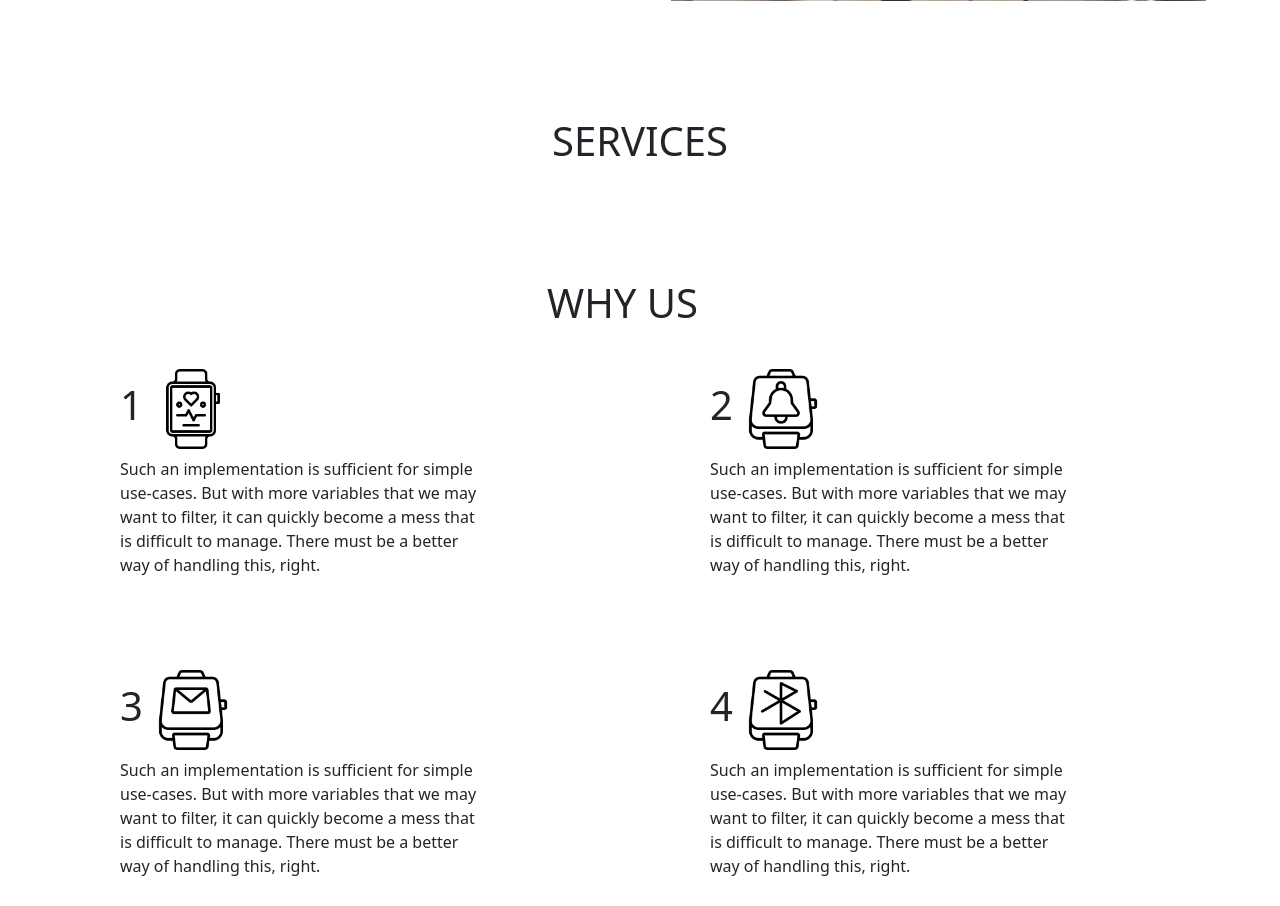
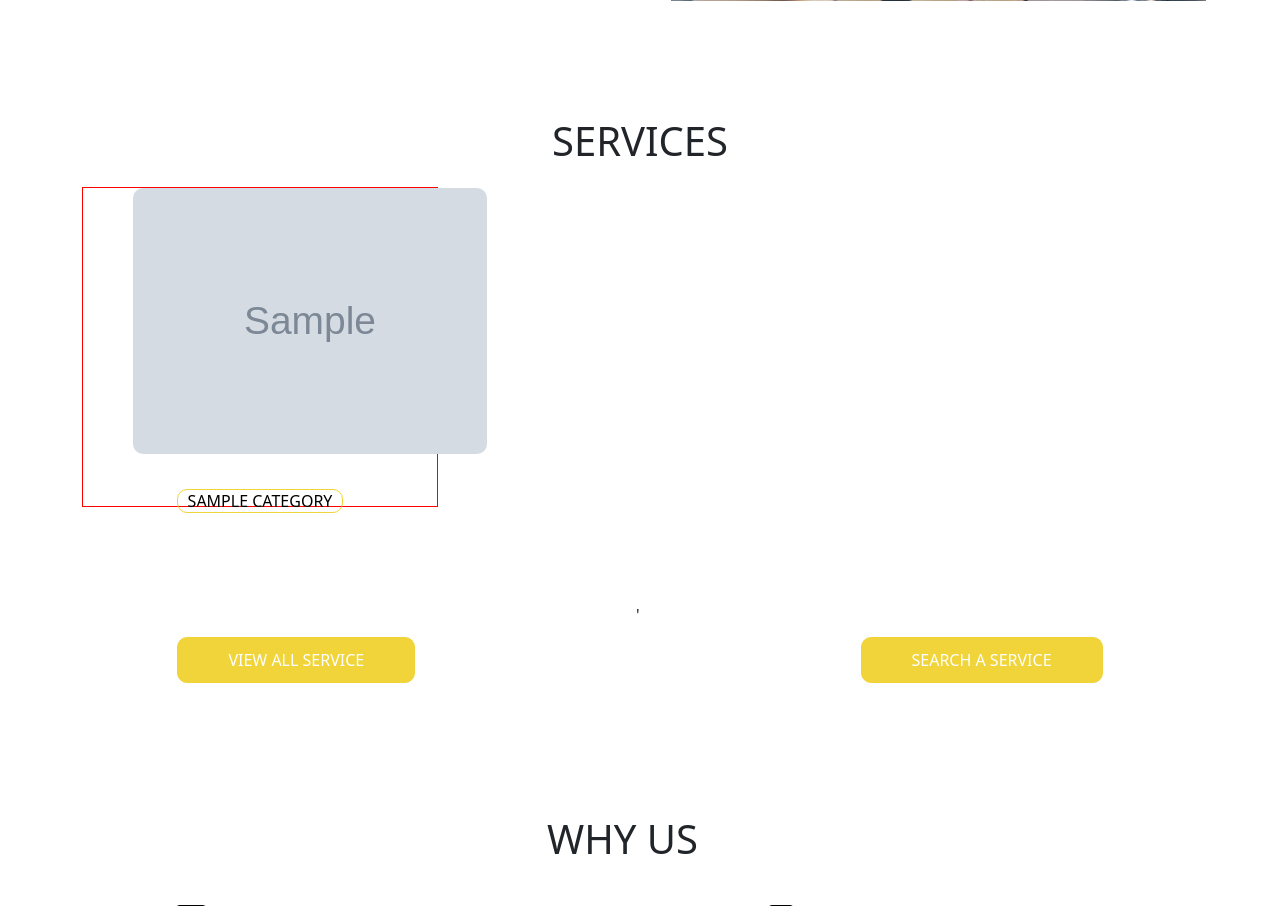
Before and after one commit to vbello-tech/RENDAPP, a Django app: page / in a window 1280 px wide. Shown: the part 783-1689 px from the top of the page. Run offline with Django 4.2, Linux system fonts and the light colour scheme; tables that the repository leaves empty hold one stand-in row (values such as "Sample post"); grey boxes marked "Sample" are stand-in pictures; some libraries are stand-ins or nearby versions.

Commit message:
fixing category model

```diff
--- a/services/admin.py
+++ b/services/admin.py
@@ -5,4 +5,4 @@ from .models import *
 
 admin.site.register(Service)
 admin.site.register(OrderService)
-#admin.site.register(Category)
+admin.site.register(Category)
--- a/services/views.py
+++ b/services/views.py
@@ -35,7 +35,7 @@ def order_email(request, pk):
 
 class HomeView(View):
     def get(self, * args, **kwargs):
-
+        category = Category.objects.all()[:8]
         context = {
             'category': category,
         }
--- a/templates/home.html
+++ b/templates/home.html
@@ -67,9 +67,34 @@
         <center><h1>SERVICES</h1></center>
 
         <div class="category">
-        <!-- SOACE FOR CATEGORY VIEWS -->
+        <div class="container">
+            <div class="row">
+                {% for category in category %}
+                <div class="col-xs-6 col-md-4">
+                    <div class="box">
+                        <img src="{{ category.category_image.url }}" alt="">
+                        <div class="service-box">
+                            <a href="{% url 'service:category' category.category %}">
+                                {{ category.name }}
+                              </a>
+                        </div>
+                    </div>
+                </div>
+                {% endfor %}
+            </div>
 
-            </div>
+
+        </div>
+        <div class="spread">
+            <a href="{% url 'service:categorylist'  %}">
+                View All SERVICE
+            </a>'
+            <a href="{% url 'service:search' %}">
+                SEARCH A SERVICE
+            </a>
+
+        </div>
+        </div>
 
 
 
```
Also changed, not shown: db.sqlite3.
